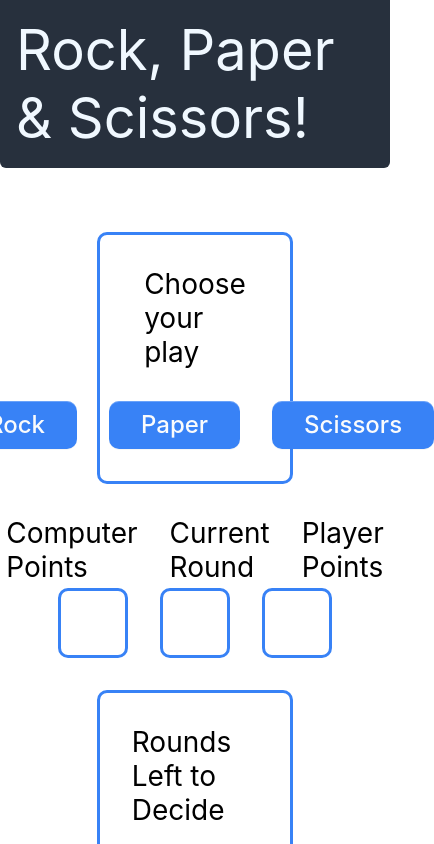
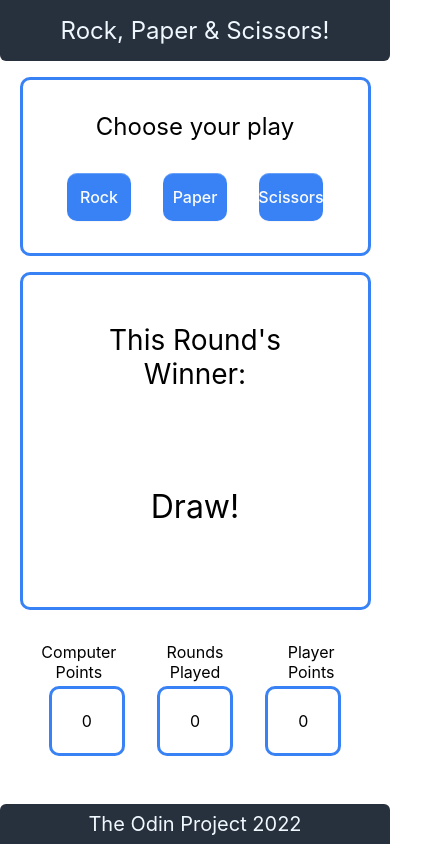
Before and after one commit to Mahmoud-AlHajHasan/rock-paper-scissors, a plain HTML site: page index.html in a window 390 px wide. Both pictures are taken after a click on the button "Rock". Shown: the top 844 px of the page, 434 px wide, since content can reach past the window. Drawn offline with Linux system fonts and the light colour scheme.

Commit message:
Add functions & listeners w/ game logic to buttons

```diff
--- a/css/style.css
+++ b/css/style.css
@@ -4,7 +4,7 @@
   box-sizing: border-box;
   width: 100%;
   font-family: -apple-system, system-ui, "Segoe UI", Helvetica, Arial, sans-serif, "Apple Color Emoji", "Segoe UI Emoji";
-
+  text-align: center;
 }
 
 body {
@@ -12,6 +12,7 @@ body {
   display: flex;
   flex-direction: column;
   align-items: center;
+  gap: 2rem;
 
 }
 
@@ -97,10 +98,67 @@ body {
 #pointsRounds {
   gap: 0.25rem;
   width: 75%;
+  order : 5
 }
 
+@media (max-width: 500px) {
+  body {
+    width: auto;
+    gap: 1rem;
+  }
+  .titleFont {font-size: 1.5rem;}
+  .paddingMain {padding :0rem}
+  #main {
+    padding: 0;
+    gap: 1rem;
+  }
+  .border {
+    width: 90%;
 
+  }
+  #choiceText{
+    width: 90%;
+    font-size: 1.5rem;
+  }
 
+  #choice button {
+    min-width:0 ;
+    font-size: 1rem;
+    text-align: center;
+    display: flex;
+    justify-content: center;
+    align-items: center;
+  }
+  #textHolder div,
+  #numberHolder div {
+    font-size: 1rem;
+    flex:1 1 0;
+    text-align: center;
+    min-width: 0;
+
+  }
+
+  #numberHolder div {
+    max-height: 1rem;
+  }
+
+  #textHolder {
+    justify-content: space-around;
+    gap: 3.5rem;
+
+  }
+  #pointsRounds{
+    justify-content: center;
+    align-items: center;
+    margin-top: -3rem;
+    margin-bottom: -2rem;
+  }
+  .winnerFont {
+    font-size: 2rem;
+    gap: 1rem;
+
+  }
+}
 
 
 
--- a/index.html
+++ b/index.html
@@ -16,28 +16,30 @@
     <div id="choiceHolder" class="flexContainer column border">
       <div id="choiceText" class="mainFont flexContainer">Choose your play</div>
       <div id="choice" class="mainFont flexContainer">
-        <button class="button-4 play mainFont">Rock</button>
-        <button class="button-4 play mainFont">Paper</button>
-        <button class="button-4 play mainFont">Scissors</button>
+        <button id="rock" class="button-4 play mainFont">Rock</button>
+        <button id="paper" class="button-4 play mainFont">Paper</button>
+        <button id="scissors" class="button-4 play mainFont">Scissors</button>
       </div>
     </div>
     <div id="pointsRounds" class="flexContainer column">
       <div id="textHolder" class="holder flexContainer">
-        <div id="computerPoints" class="flexContainer mainFont">Computer Points</div>
-        <div id="currentRound" class="flexContainer mainFont">Current Round</div>
-        <div id="playerPoints" class="flexContainer mainFont">Player Points</div>
+        <div id="computerPointsText" class="flexContainer mainFont">Computer Points</div>
+        <div id="currentRoundText" class="flexContainer mainFont">Rounds Played</div>
+        <div id="playerPointsText" class="flexContainer mainFont">Player Points</div>
       </div>
       <div id="numberHolder" class="holder flexContainer">
-        <div id="computerPoints" class="flexContainer mainFont border"></div>
-        <div id="currentRound" class="flexContainer mainFont border"></div>
-        <div id="playerPoints" class="flexContainer mainFont border"></div>
+        <div id="computerPoints" class="flexContainer mainFont border">0</div>
+        <div id="currentRound" class="flexContainer mainFont border">0</div>
+        <div id="playerPoints" class="flexContainer mainFont border">0</div>
     </div>
   </div>
     <div id="winner" class="flexContainer column border">
-      <div id="winnerText" class="flexContainer mainFont">Rounds Left to Decide</div>
-      <div id="winnerChoice" class="flexContainer winnerFont">5</div>
+      <div id="winnerText" class="flexContainer mainFont">This Round's Winner</div>
+      <div id="winnerChoice" class="flexContainer winnerFont">...</div>
     </div>
   </main>
   <footer id="headerFooter" class="flexContainer footerPadding">The Odin Project 2022</footer>
+  <audio id="win" src="./audio/mixkit-retro-game-notification-212.wav"></audio>
+  <audio id="loss" src="./audio/mixkit-arcade-retro-game-over-213.wav"></audio>
 </body>
 </html>
--- a/js/script.js
+++ b/js/script.js
@@ -12,13 +12,14 @@ function getComputerChoice() {
 }
 
 function playRound(playerChoice, computerChoice) {
-  let winner;
   if (
     (playerChoice === `rock` && computerChoice === `paper`) ||
     (playerChoice === `paper` && computerChoice === `scissors`) ||
     (playerChoice === `scissors` && computerChoice === `rock`)
   ) {
     winner = `computer`;
+    lossAudio.currentTime = 0;
+    lossAudio.play()
     return winner;
   } else if (
     (playerChoice === `paper` && computerChoice === `rock`) ||
@@ -26,47 +27,122 @@ function playRound(playerChoice, computerChoice) {
     (playerChoice === `rock` && computerChoice === `scissors`)
   ) {
     winner = `player`;
+    winAudio.currentTime = 0;
+    winAudio.play()
     return winner;
   } else if (computerChoice === playerChoice) {
-    winner = `none`;
-    return winner;
-  } else {
-    winner = `spellingMistake`;
+    winner = `Draw!`;
     return winner;
   }
 }
 
-function getPlayerChoice() {
-  let playerChoice = prompt(`Rock, Paper or Scissors?`).toLowerCase().trim();
-  return playerChoice;
+function storeChoice(e) {
+  playerChoice = e.target.textContent.toLowerCase()
+  computerChoice = getComputerChoice()
 }
 
-// function game() {
-//   let computerPoints = 0;
-//   let playerPoints = 0;
-//   for (i = 0; i < 5 && playerPoints < 3 && computerPoints < 3; i++) {
-//     let computerChoice = getComputerChoice();
-//     let playerChoice = getPlayerChoice();
-//     let winner = playRound(playerChoice, computerChoice);
-//     if (winner === `computer`) {
-//       computerPoints += 1;
-//       alert(`You lost this round!`);
-//     } else if (winner === `player`) {
-//       playerPoints += 1;
-//       alert(`You won this round!`);
-//     } else if (winner === `none`) {
-//       alert(`Draw!`);
-//       i -= 1;
-//     } else {
-//       alert(`Spell it right!`);
-//       i -= 1;
-//     }
-//   }
-//   if (playerPoints > computerPoints) {
-//     alert(`You won the game, Good Job!`);
-//   } else {
-//     alert(`lol loser.`);
-//   }
-// }
+function decidePoints() {
+    let winner = playRound(playerChoice, computerChoice);
+    if (winner === `computer`) {
+      computerPoints += 1;
+      roundCounter += 1;
+    } else if (winner === `player`) {
+      playerPoints += 1;
+      roundCounter += 1;
+    } else if (winner === `Draw!`) {
 
-// game();
+    } else {
+
+    }
+}
+
+
+function viewOutput() {
+  currentRoundCounter.textContent = roundCounter
+  computerPointsCounter.textContent = computerPoints
+  playerPointsCounter.textContent = playerPoints
+  reverseRoundsCounter.textContent = 5-roundCounter
+  computerPointsCounter.textContent = computerPoints
+  playerPointsCounter.textContent = playerPoints
+
+  if (roundCounter<5 && playerPoints < 3 && computerPoints < 3){
+    document.querySelector("#choiceText").textContent= `Choose your play`
+    textAboveReverseRounds.textContent = `This Round's Winner:`
+    document.querySelector("#winnerChoice").textContent = `${winner.slice(0,1).toUpperCase()+winner.slice(1)}`
+  } else {
+    if (computerPoints>playerPoints) {
+      winner = `Computer`;
+    } else {
+      winner = `Player`
+    }
+    document.querySelector("#choiceText").textContent= `Good Game!`
+    reverseRoundsCounter.textContent = `${winner.slice(0,1).toUpperCase()+winner.slice(1)}!`
+    textAboveReverseRounds.textContent = `Final Winner:`
+    choiceMenu.removeChild(rockChoice)
+    choiceMenu.removeChild(scissorsChoice)
+    paperChoice.textContent = `Replay`
+    paperChoice.removeEventListener(`click`, storeChoice);
+    paperChoice.removeEventListener(`click`, playRound)
+    paperChoice.removeEventListener(`click`, decidePoints)
+    paperChoice.removeEventListener(`click`, viewOutput)
+    if (paperChoice.textContent === `Replay`){
+      paperChoice.addEventListener(`click`, replay)
+    }
+
+  }
+}
+
+function replay() {
+  if (confirm(`Are you sure?`)){
+    computerPoints = 0
+    playerPoints = 0
+    roundCounter = 0
+    document.querySelector("#choiceText").textContent= `Choose your play`
+    textAboveReverseRounds.textContent = `This Round's Winner:`
+    document.querySelector("#winnerChoice").textContent = `...`
+    currentRoundCounter.textContent = roundCounter
+    computerPointsCounter.textContent = computerPoints
+    playerPointsCounter.textContent = playerPoints
+    paperChoice.addEventListener(`click`, storeChoice);
+    paperChoice.addEventListener(`click`, playRound)
+    paperChoice.addEventListener(`click`, decidePoints)
+    paperChoice.addEventListener(`click`, viewOutput)
+    choiceMenu.insertBefore(rockChoice,paperChoice)
+    choiceMenu.appendChild(scissorsChoice)
+    paperChoice.textContent = `Paper`
+    paperChoice.removeEventListener(`click`, replay)
+}}
+
+const computerPointsCounter = document.querySelector(`#computerPoints`)
+const playerPointsCounter = document.querySelector(`#playerPoints`)
+const currentRoundCounter = document.querySelector(`#currentRound`)
+const reverseRoundsCounter = document.querySelector(`#winnerChoice`)
+const textAboveReverseRounds = document.querySelector("#winnerText")
+
+const choiceMenu = document.querySelector("#choice")
+
+const rockChoice = document.querySelector(`#rock`)
+const paperChoice = document.querySelector(`#paper`)
+const scissorsChoice = document.querySelector(`#scissors`)
+const choices = [rockChoice, paperChoice, scissorsChoice]
+let winner;
+let playerChoice;
+let computerChoice;
+let playerPoints = 0;
+let computerPoints = 0;
+let roundCounter = 0;
+let reverseRounds = 0;
+
+const winAudio = document.querySelector("#win")
+const lossAudio = document.querySelector("#loss")
+
+
+choices.forEach(
+  (choice)=> {
+    choice.addEventListener(`click`, storeChoice);
+    choice.addEventListener(`click`, playRound)
+    choice.addEventListener(`click`, decidePoints)
+    choice.addEventListener(`click`, viewOutput)
+
+  }
+)
```
Also changed, not shown: 2 other files.
